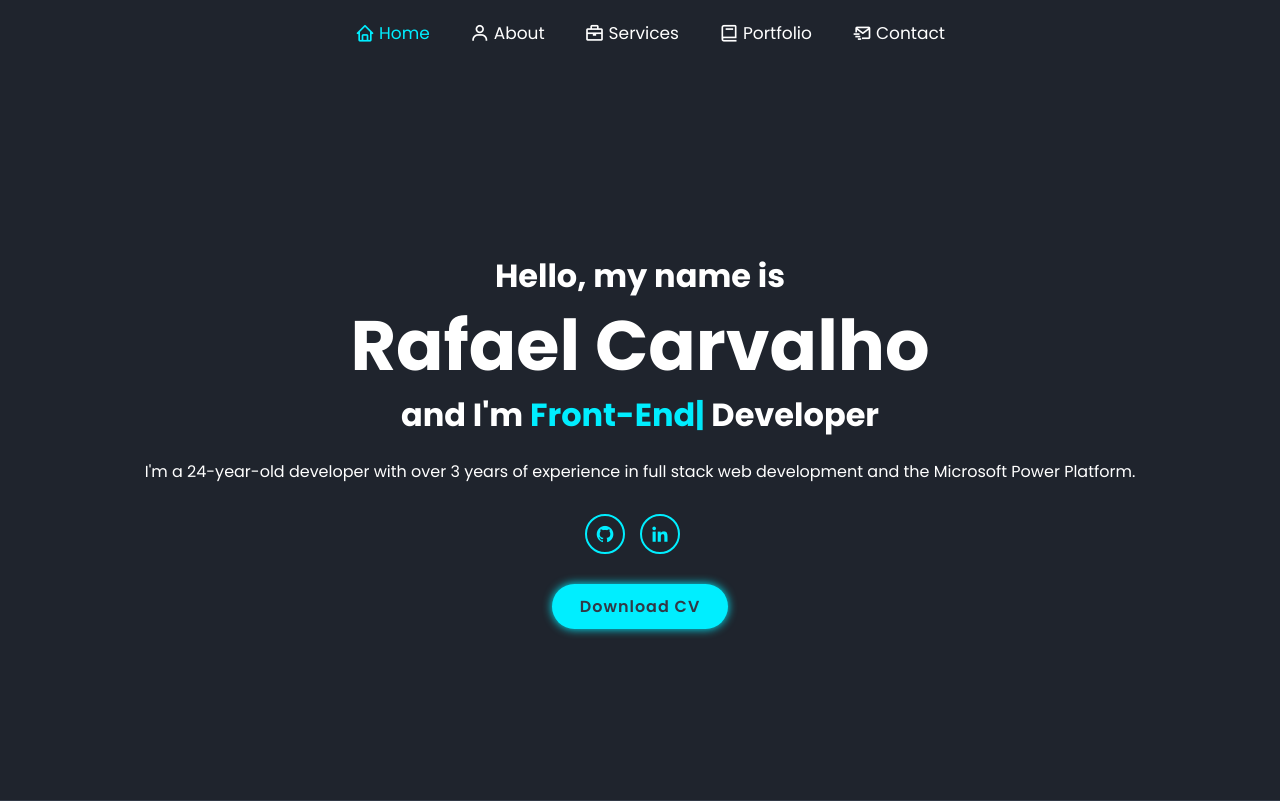
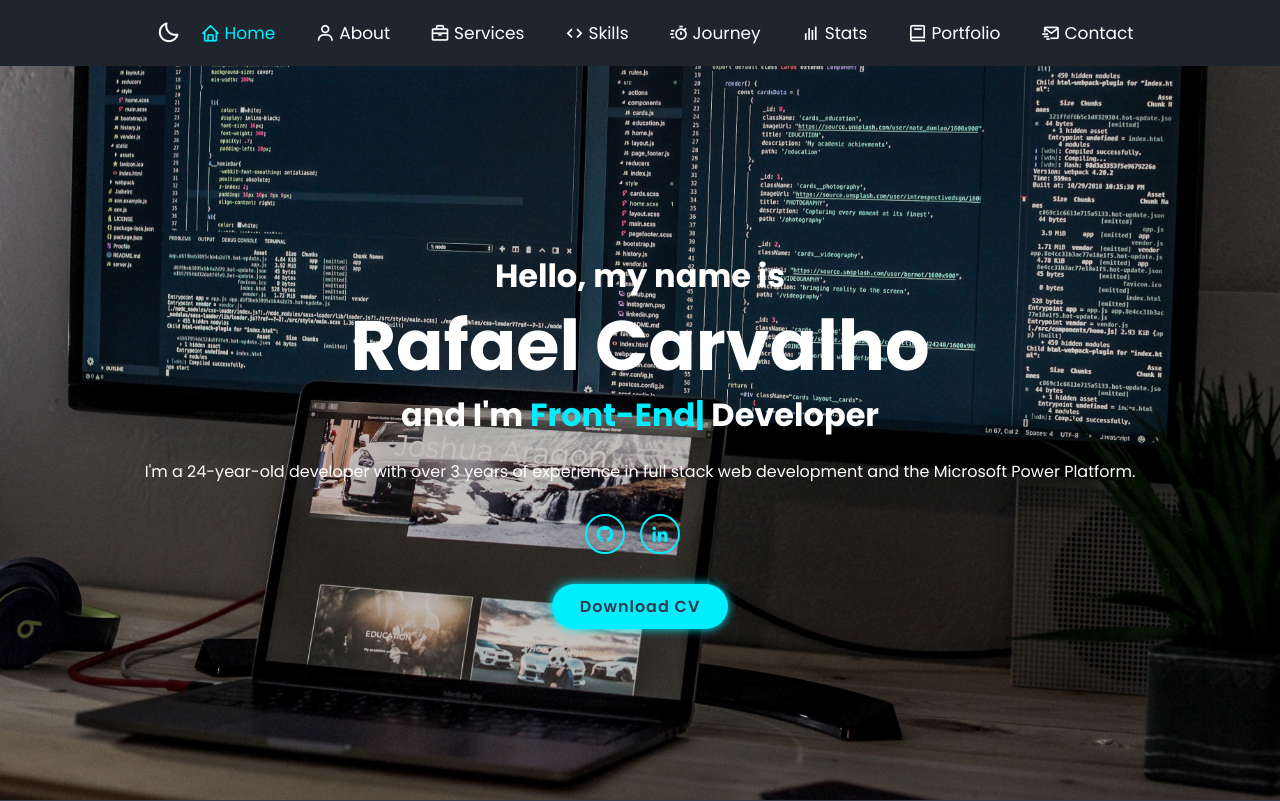
Before and after one commit to rafael-carvalho-developer/portfolio, a React (Vite) app: page / in a window 1280 px wide. Shown: the top 801 px of the page. Built offline with nearby package versions, Linux system fonts and the light colour scheme; no server answers; the database is empty.

Commit message:
Add skills, timeline and stats with dark mode

```diff
--- a/package.json
+++ b/package.json
@@ -8,11 +8,12 @@
   },
   "dependencies": {
     "@supabase/supabase-js": "^2.50.0",
+    "chart.js": "^4.4.9",
     "react": "^19.1.0",
     "react-dom": "^19.1.0",
+    "react-router-dom": "^6.23.0",
     "scrollreveal": "^4.0.9",
-    "typed.js": "^2.1.0",
-    "react-router-dom": "^6.23.0"
+    "typed.js": "^2.1.0"
   },
   "devDependencies": {
     "@vitejs/plugin-react": "^4.5.2",
--- a/src/App.jsx
+++ b/src/App.jsx
@@ -1,13 +1,17 @@
-import React, { useEffect } from 'react';
+import React, { useEffect, useState } from 'react';
 import ScrollReveal from 'scrollreveal';
 import Header from './components/Header';
 import Home from './components/Home';
 import About from './components/About';
 import Services from './components/Services';
+import Skills from './components/Skills';
+import Timeline from './components/Timeline';
+import Stats from './components/Stats';
 import Portfolio from './components/Portfolio';
 import Contact from './components/Contact';
 
 function App() {
+  const [dark, setDark] = useState(true);
   useEffect(() => {
     const sr = ScrollReveal({
       reset: true,
@@ -18,15 +22,22 @@ function App() {
     sr.reveal('.home-content, .heading', { origin: 'top' });
     sr.reveal('.home-img, .services-container, .portfolio-box, .contact form', { origin: 'bottom' });
     sr.reveal('.home-content h1, .about-img', { origin: 'left' });
-    sr.reveal('.home-content p, .about-content', { origin: 'right' });
+    sr.reveal('.home-content p, .about-content, .timeline-list li', { origin: 'right' });
   }, []);
+
+  useEffect(() => {
+    document.body.classList.toggle('light', !dark);
+  }, [dark]);
 
   return (
     <div>
-      <Header />
+      <Header dark={dark} setDark={setDark} />
       <Home />
       <About />
       <Services />
+      <Skills />
+      <Timeline />
+      <Stats />
       <Portfolio />
       <Contact />
     </div>
--- a/src/components/Header.jsx
+++ b/src/components/Header.jsx
@@ -1,7 +1,7 @@
 import React, { useState, useEffect } from 'react';
 import { supabase } from '../supabaseClient';
 
-export default function Header() {
+export default function Header({ dark, setDark }) {
   const [menuOpen, setMenuOpen] = useState(false);
   const [maintenance, setMaintenance] = useState(false);
 
@@ -51,6 +51,10 @@ export default function Header() {
         className={`bx ${menuOpen ? 'bx-x' : 'bx-menu'}`}
         onClick={() => setMenuOpen(!menuOpen)}
       ></i>
+      <i
+        className={`bx ${dark ? 'bx-moon' : 'bx-sun'} theme-toggle`}
+        onClick={() => setDark(!dark)}
+      ></i>
       <nav className={`navbar ${menuOpen ? 'active' : ''}`}>
         <a href="#home" className="active">
           <i className="bx bx-home"></i>
@@ -64,6 +68,18 @@ export default function Header() {
           <i className="bx bx-briefcase"></i>
           <span>Services</span>
         </a>
+        <a href="#skills">
+          <i className="bx bx-code"></i>
+          <span>Skills</span>
+        </a>
+        <a href="#timeline">
+          <i className="bx bx-timer"></i>
+          <span>Journey</span>
+        </a>
+        <a href="#stats">
+          <i className="bx bx-bar-chart"></i>
+          <span>Stats</span>
+        </a>
         <a href="#portfolio">
           <i className="bx bx-book"></i>
           <span>Portfolio</span>
--- /dev/null
+++ b/src/components/Skills.jsx
@@ -0,0 +1,25 @@
+import React from 'react';
+
+export default function Skills() {
+  const skills = [
+    'HTML5',
+    'CSS3',
+    'PHP',
+    'JavaScript (JS) & TypeScript (TS)',
+    'React',
+    'Python',
+    'C#',
+    'Power Apps',
+  ];
+
+  return (
+    <section className="skills" id="skills">
+      <h2 className="heading">Technologies <span>Used</span></h2>
+      <ul className="skills-list">
+        {skills.map((skill) => (
+          <li key={skill}>{skill}</li>
+        ))}
+      </ul>
+    </section>
+  );
+}
--- /dev/null
+++ b/src/components/Stats.jsx
@@ -0,0 +1,35 @@
+import React, { useEffect, useRef } from 'react';
+import { Chart } from 'chart.js/auto';
+
+export default function Stats() {
+  const canvasRef = useRef(null);
+
+  useEffect(() => {
+    const ctx = canvasRef.current.getContext('2d');
+    const chart = new Chart(ctx, {
+      type: 'bar',
+      data: {
+        labels: ['HTML', 'CSS', 'JS', 'React', 'Python', 'C#'],
+        datasets: [
+          {
+            data: [90, 85, 80, 70, 60, 60],
+            backgroundColor: '#0ef',
+          },
+        ],
+      },
+      options: {
+        animation: { duration: 2000 },
+        plugins: { legend: { display: false } },
+        scales: { y: { beginAtZero: true, max: 100 } },
+      },
+    });
+    return () => chart.destroy();
+  }, []);
+
+  return (
+    <section className="stats" id="stats">
+      <h2 className="heading">My <span>Stats</span></h2>
+      <canvas ref={canvasRef} width="400" height="200"></canvas>
+    </section>
+  );
+}
--- /dev/null
+++ b/src/components/Timeline.jsx
@@ -0,0 +1,24 @@
+import React from 'react';
+
+export default function Timeline() {
+  const items = [
+    { year: '2021', text: 'Started career as a web developer' },
+    { year: '2022', text: 'Worked with React and PowerApps on client projects' },
+    { year: '2023', text: 'Expanded skills with Python and C# development' },
+    { year: '2024', text: 'Created this portfolio with modern features' },
+  ];
+
+  return (
+    <section className="timeline" id="timeline">
+      <h2 className="heading">My <span>Journey</span></h2>
+      <ul className="timeline-list">
+        {items.map((item, i) => (
+          <li key={i} style={{ '--i': i }}>
+            <span className="year">{item.year}</span>
+            <p>{item.text}</p>
+          </li>
+        ))}
+      </ul>
+    </section>
+  );
+}
--- a/src/index.css
+++ b/src/index.css
@@ -27,11 +27,20 @@ html {
 body {
   background-color: var(--bg-color);
   color: var(--text-color);
+  transition: background-color 0.3s, color 0.3s;
+  scroll-snap-type: y mandatory;
+}
+
+body.light {
+  --bg-color: #fff;
+  --second-bg-color: #f0f0f0;
+  --text-color: #111;
 }
 
 section {
   min-height: 100vh;
   padding: 10rem 9% 2rem;
+  scroll-snap-align: start;
 }
 
 .header {
@@ -82,12 +91,23 @@ section {
   display: none;
 }
 
+.theme-toggle {
+  font-size: 2.4rem;
+  color: var(--text-color);
+  cursor: pointer;
+  margin-left: 1rem;
+}
+
 .home {
   display: flex;
   flex-direction: column;
   justify-content: center;
   align-items: center;
   text-align: center;
+  background-attachment: fixed;
+  background-image: linear-gradient(rgba(0,0,0,0.2), rgba(0,0,0,0.2)), url('/images/portfolio1.jpg');
+  background-size: cover;
+  background-position: center;
 }
 
 
@@ -324,6 +344,65 @@ section {
 .portfolio-layer a i {
   font-size: 2rem;
   color: var(--second-bg-color);
+}
+
+.skills {
+  background: var(--second-bg-color);
+  display: flex;
+  flex-direction: column;
+  align-items: center;
+}
+
+.skills-list {
+  list-style: none;
+  display: flex;
+  flex-wrap: wrap;
+  gap: 1rem;
+  font-size: 1.6rem;
+}
+
+.timeline {
+  padding-top: 5rem;
+}
+
+.timeline-list {
+  list-style: none;
+  max-width: 70rem;
+  margin: auto;
+  position: relative;
+}
+
+.timeline-list li {
+  position: relative;
+  padding-left: 2rem;
+  margin-bottom: 2rem;
+}
+
+.timeline-list li::before {
+  content: '';
+  position: absolute;
+  left: 0;
+  top: 0.8rem;
+  width: 1rem;
+  height: 1rem;
+  background: var(--main-color);
+  border-radius: 50%;
+}
+
+.timeline-list li .year {
+  font-weight: bold;
+  margin-right: 1rem;
+}
+
+.stats {
+  background: var(--second-bg-color);
+  text-align: center;
+  padding-bottom: 5rem;
+}
+
+.stats canvas {
+  max-width: 100%;
+  margin: 0 auto;
 }
 
 .contact h2 {
```
Also changed, not shown: 1 other file (tests, documents, lock files or other folders).
